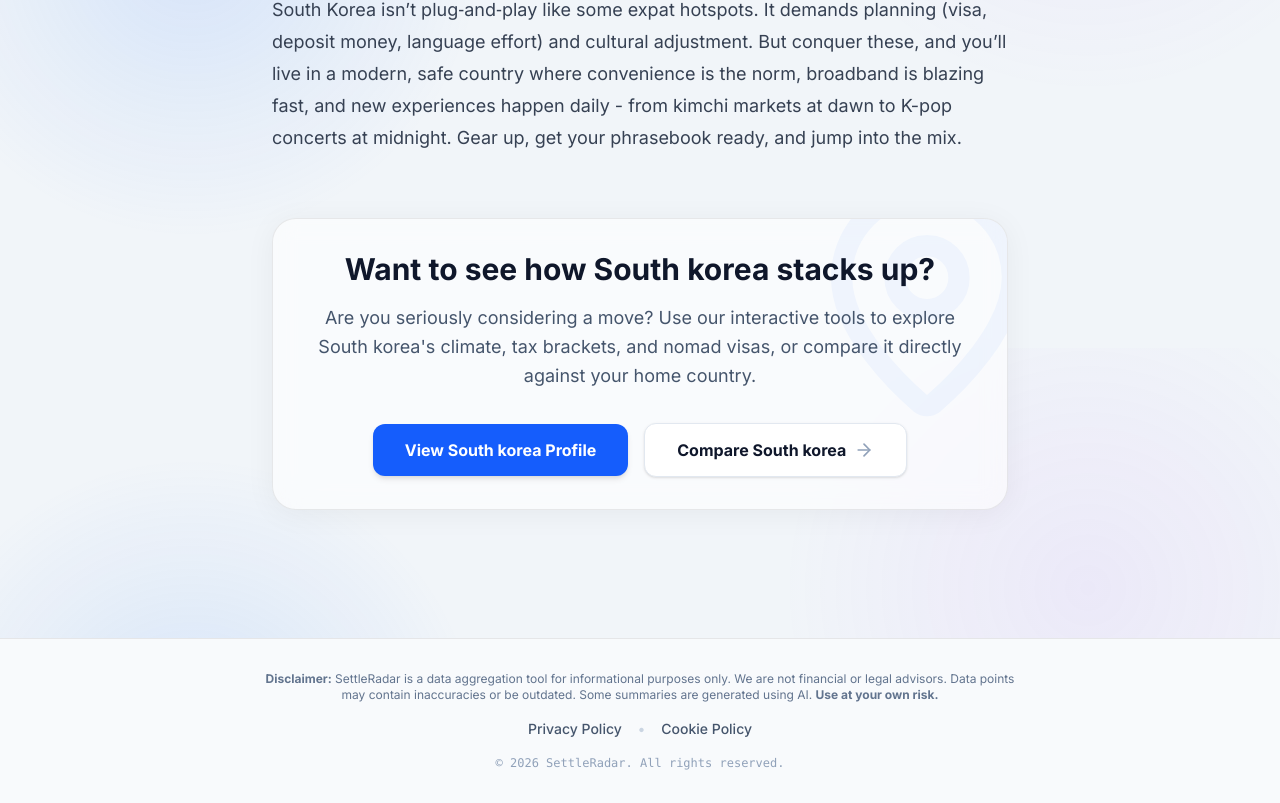
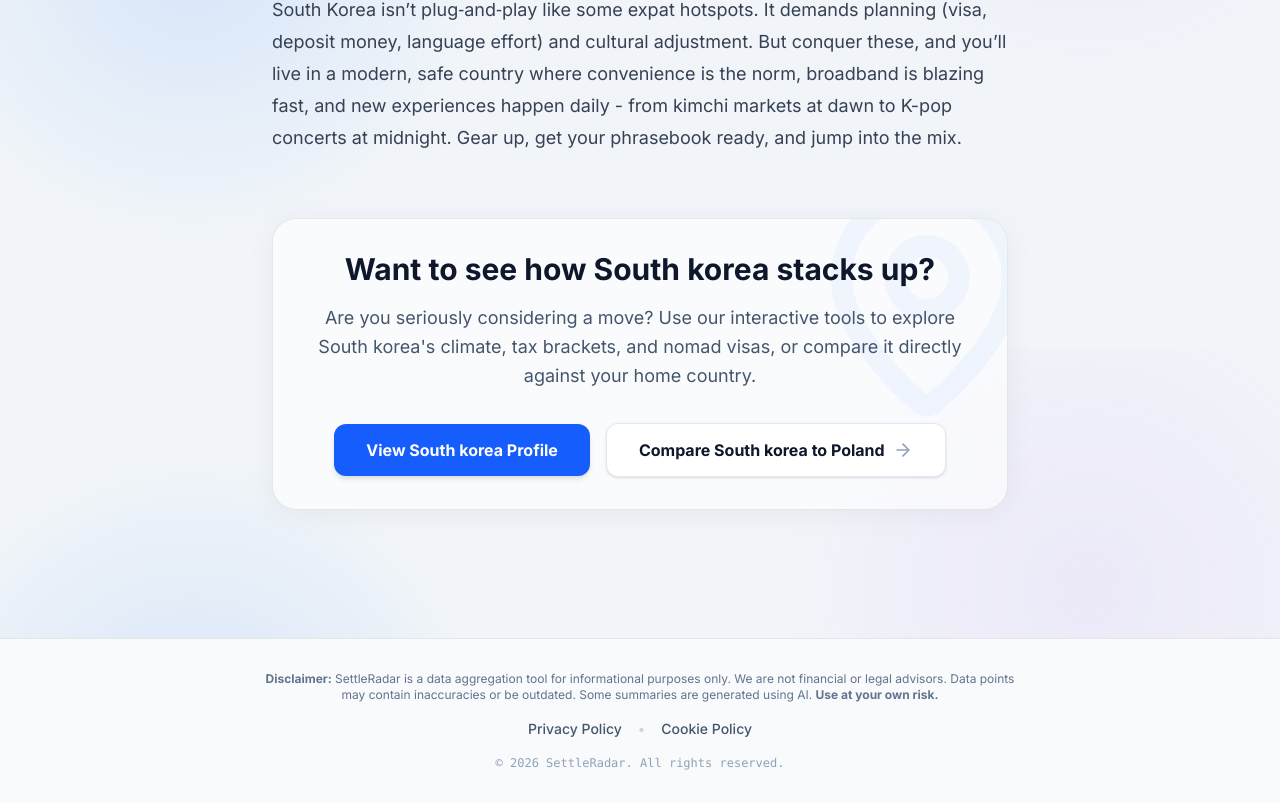
Before and after one commit to mirek-ai/settleradarweb, a Next.js app: page /blog/south-korea-expat-field-guide-2026 in a window 1280 px wide. Shown: the part 7652-8455 px from the top of the page. Built offline with nearby package versions, Linux system fonts and the light colour scheme.

Commit message:
feat(blog): Zmiana glownego przycisku CTA w postach na bezposrednie porownanie z Polska (Compare to Poland)

```diff
--- a/src/app/blog/[slug]/page.tsx
+++ b/src/app/blog/[slug]/page.tsx
@@ -136,10 +136,10 @@ export default async function BlogPost(props: { params: Promise<{ slug: string }
                 View {cName} Profile
               </Link>
               <Link
-                href={`/compare?country=${cSlug}`}
+                href={`/compare/${cSlug}/poland`}
                 className="inline-flex w-full sm:w-auto justify-center items-center px-8 py-3.5 bg-white dark:bg-slate-800 text-slate-900 dark:text-white border border-slate-200 dark:border-slate-700 rounded-xl font-bold hover:bg-slate-50 dark:hover:bg-slate-700 transition-all shadow-sm hover:shadow-md hover:-translate-y-0.5"
               >
-                Compare {cName}
+                Compare {cName} to Poland
                 <ArrowRight className="w-5 h-5 ml-2 text-slate-400" />
               </Link>
             </div>
```
